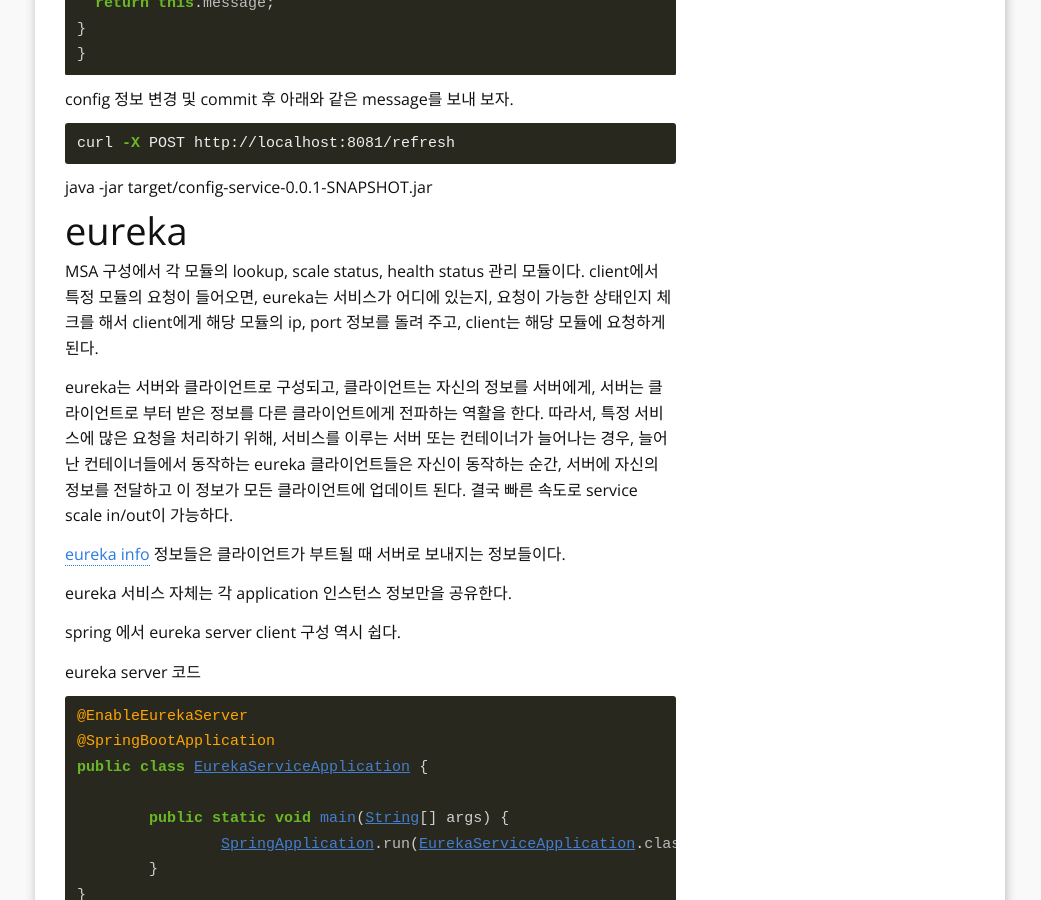
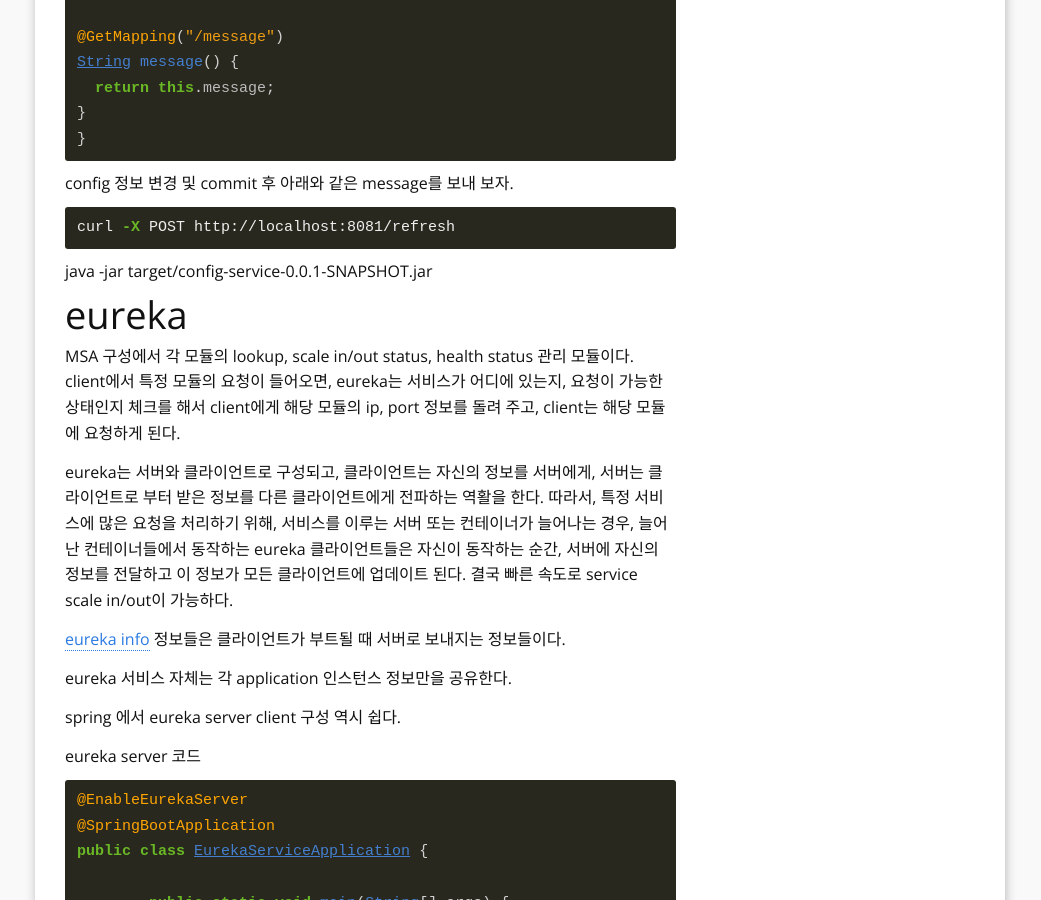
Before and after one commit to aimtechs/aimtechs.github.io, a Jekyll site: the page built from _posts/2016-12-26-spring-cloud.md, in a window 1280 px wide and 900 px high, scrolled down 2159 px. Shown: the whole window, without its empty margins (120-1161 px from the left). Built offline with Jekyll 4.4.1, drawn with Linux system fonts in a browser that asks for light colours; comment, search, counter and statistics services are not loaded; some of the changed text lies outside the part shown.

```diff
--- a/_posts/2016-12-26-spring-cloud.md
+++ b/_posts/2016-12-26-spring-cloud.md
@@ -99,7 +102,9 @@
 
 
 # eureka
-MSA 구성에서 각 모듈의 lookup, scale status, health status 관리 모듈이다.
+
+
+MSA 구성에서 각 모듈의 lookup, scale in/out status, health status 관리 모듈이다.
 client에서 특정 모듈의 요청이 들어오면, eureka는 서비스가 어디에 있는지, 요청이 가능한 상태인지 체크를 해서
 client에게 해당 모듈의 ip, port 정보를 돌려 주고, client는 해당 모듈에 요청하게 된다.
 
```
Also changed, not shown: other parts of _posts/2016-12-26-spring-cloud.md (+3 -0 lines).
